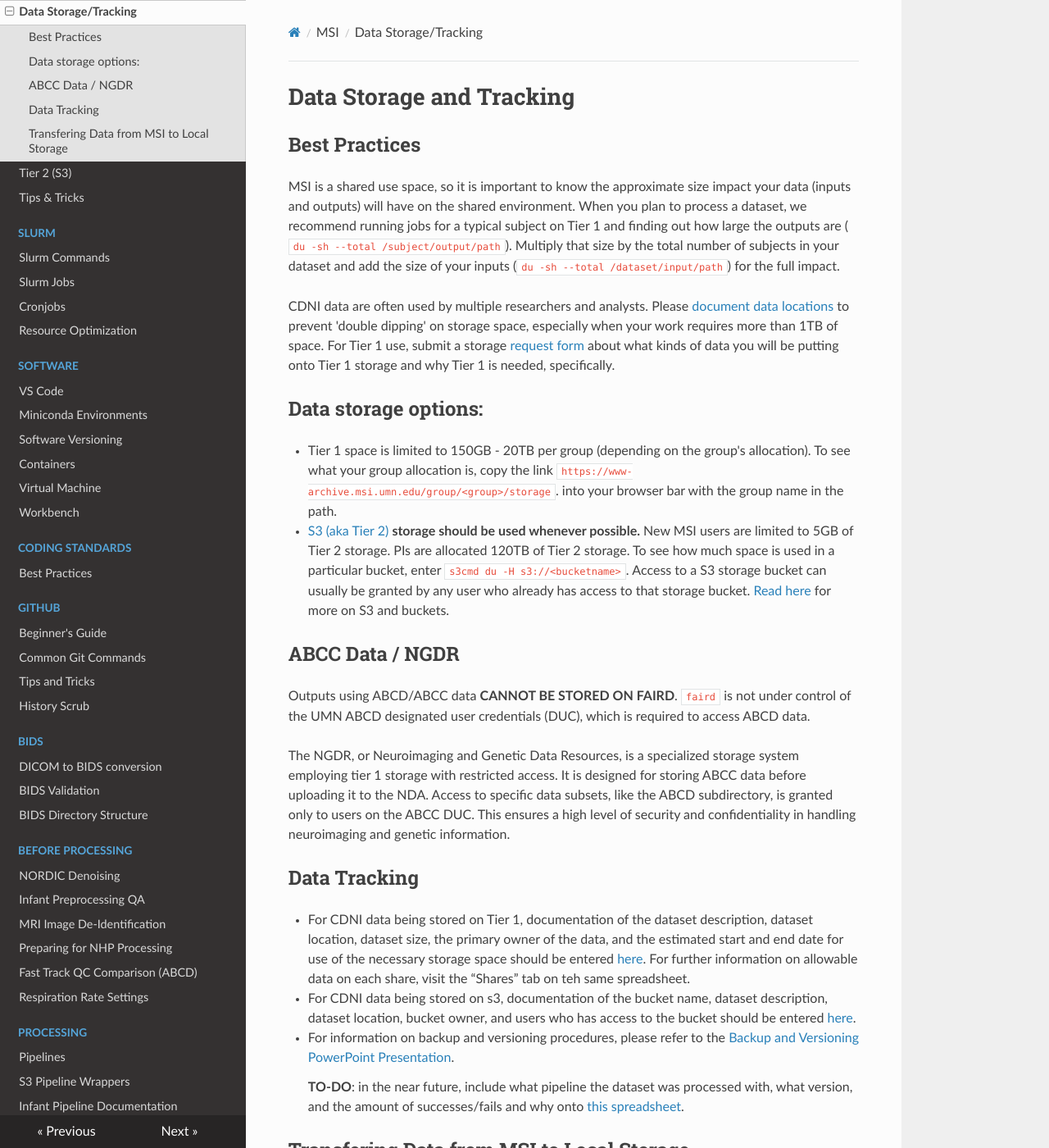
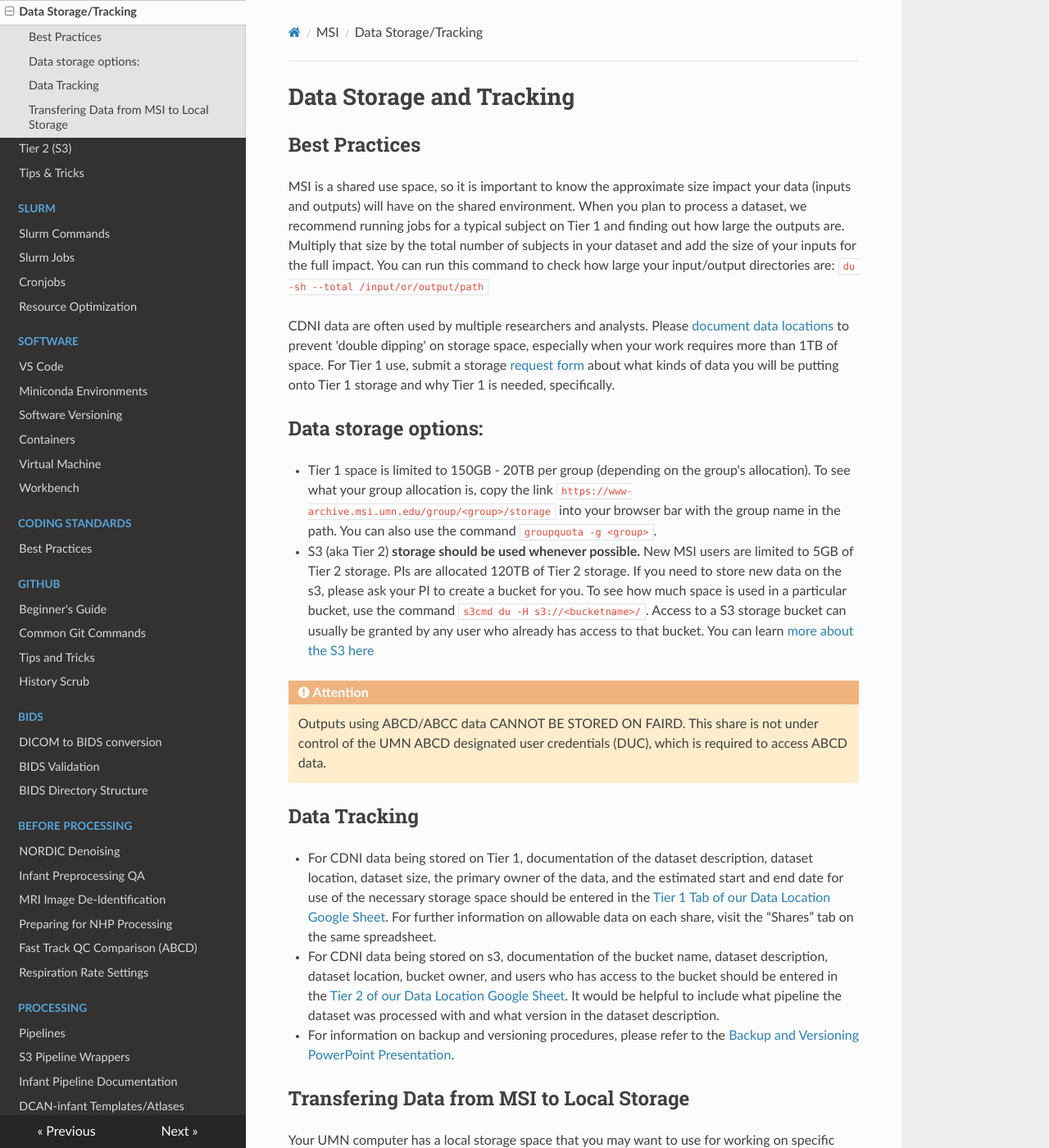
Before and after one commit to DCAN-Labs/cdni-brain, an MkDocs documentation site: the page built from docs/storage.md, in a window 1280 px wide and 1400 px high. Shown: the whole window at 82% size. Built offline with MkDocs 1.6.1, drawn with Linux system fonts in a browser that asks for light colours; nearby versions of some CDN libraries; some of the changed text lies outside the part shown.

Commit message:
reformat links, add clarifications

```diff
--- a/docs/storage.md
+++ b/docs/storage.md
@@ -2,35 +2,34 @@
 # Data Storage and Tracking
 
 ## Best Practices
-MSI is a shared use space, so it is important to know the approximate size impact your data (inputs and outputs) will have on the shared environment. When you plan to process a dataset, we recommend running jobs for a typical subject on Tier 1 and finding out how large the outputs are ( `du -sh --total /subject/output/path`). Multiply that size by the total number of subjects in your dataset and add the size of your inputs (`du -sh --total /dataset/input/path`) for the full impact.
+MSI is a shared use space, so it is important to know the approximate size impact your data (inputs and outputs) will have on the shared environment. When you plan to process a dataset, we recommend running jobs for a typical subject on Tier 1 and finding out how large the outputs are. Multiply that size by the total number of subjects in your dataset and add the size of your inputs for the full impact. You can run this command to check how large your input/output directories are: `du -sh --total /input/or/output/path`
 
 CDNI data are often used by multiple researchers and analysts. Please [document data locations](https://docs.google.com/spreadsheets/u/0/d/1QpKYJQqhuxoQhErBscAEev9npsd1RgKS8KdCL6FiuEo/edit) to prevent 'double dipping' on storage space, especially when your work requires more than 1TB of space. For Tier 1 use, submit a storage [request form](https://docs.google.com/forms/d/e/1FAIpQLSd1QI_Hmi3khwITVctnaDJYY2M1NegsAWYPR6AXoodUCrrpZw/viewform?usp=sf_link) about what kinds of data you will be putting onto Tier 1 storage and why Tier 1 is needed, specifically.
 
 ## Data storage options:
 
-* Tier 1 space is limited to 150GB - 20TB per group (depending on the group's allocation). To see what your group allocation is, copy the link `https://www-archive.msi.umn.edu/group/<group>/storage`. into your browser bar with the group name in the path.
+* Tier 1 space is limited to 150GB - 20TB per group (depending on the group's allocation). To see what your group allocation is, copy the link `https://www-archive.msi.umn.edu/group/<group>/storage` into your browser bar with the group name in the path. You can also use the command `groupquota -g <group>`.
 
-* [S3 (aka Tier 2)](s3.md) **storage should be used whenever possible.** New MSI users are limited to 5GB of Tier 2 storage. PIs are allocated 120TB of Tier 2 storage. To see how much space is used in a particular bucket, enter `s3cmd du -H s3://<bucketname>`. Access to a S3 storage bucket can usually be granted by any user who already has access to that storage bucket. [Read here](s3.md) for more on S3 and buckets.
+* S3 (aka Tier 2) **storage should be used whenever possible.** New MSI users are limited to 5GB of Tier 2 storage. PIs are allocated 120TB of Tier 2 storage. If you need to store new data on the s3, please ask your PI to create a bucket for you. To see how much space is used in a particular bucket, use the command `s3cmd du -H s3://<bucketname>/`. Access to a S3 storage bucket can usually be granted by any user who already has access to that bucket. You can learn [more about the S3 here](s3.md)
 
-## ABCC Data / NGDR
-
-Outputs using ABCD/ABCC data **CANNOT BE STORED ON FAIRD**. `faird` is not under control of the UMN ABCD designated user credentials (DUC), which is required to access ABCD data.
-
-The NGDR, or Neuroimaging and Genetic Data Resources, is a specialized storage system employing tier 1 storage with restricted access. It is designed for storing ABCC data before uploading it to the NDA. Access to specific data subsets, like the ABCD subdirectory, is granted only to users on the ABCC DUC. This ensures a high level of security and confidentiality in handling neuroimaging and genetic information.
+<div class="admonition attention">
+    <p class="first admonition-title">Attention</p>
+    <p class="last">
+        Outputs using ABCD/ABCC data CANNOT BE STORED ON FAIRD. This share is not under control of the UMN ABCD designated user credentials (DUC), which is required to access ABCD data.
+    </p>
+</div>
 
 ## Data Tracking
 
-* For CDNI data being stored on Tier 1, documentation of the dataset description, dataset location, dataset size, the primary owner of the data, and the estimated start and end date for use of the necessary storage space should be entered [here](https://docs.google.com/spreadsheets/d/1QpKYJQqhuxoQhErBscAEev9npsd1RgKS8KdCL6FiuEo/edit#gid=870411543). For further information on allowable data on each share, visit the “Shares” tab on teh same spreadsheet.
+* For CDNI data being stored on Tier 1, documentation of the dataset description, dataset location, dataset size, the primary owner of the data, and the estimated start and end date for use of the necessary storage space should be entered in the [Tier 1 Tab of our Data Location Google Sheet](https://docs.google.com/spreadsheets/d/1QpKYJQqhuxoQhErBscAEev9npsd1RgKS8KdCL6FiuEo/edit#gid=870411543). For further information on allowable data on each share, visit the “Shares” tab on the same spreadsheet.
 
-* For CDNI data being stored on s3, documentation of the bucket name, dataset description, dataset location, bucket owner, and users who has access to the bucket should be entered [here](https://docs.google.com/spreadsheets/u/0/d/1QpKYJQqhuxoQhErBscAEev9npsd1RgKS8KdCL6FiuEo/edit).
+* For CDNI data being stored on s3, documentation of the bucket name, dataset description, dataset location, bucket owner, and users who has access to the bucket should be entered in the [Tier 2 of our Data Location Google Sheet](https://docs.google.com/spreadsheets/u/0/d/1QpKYJQqhuxoQhErBscAEev9npsd1RgKS8KdCL6FiuEo/edit). It would be helpful to include what pipeline the dataset was processed with and what version in the dataset description.
 
 * For information on backup and versioning procedures, please refer to the [Backup and Versioning PowerPoint Presentation](https://docs.google.com/presentation/d/1UiXIvrsQNqVTgAtFib7Lvk2wOdcRSPTcUfG1zme4fqs/edit#slide=id.g149c53b2342_0_205).
-
-    **TO-DO**: in the near future, include what pipeline the dataset was processed with, what version, and the amount of successes/fails and why onto [this spreadsheet](https://docs.google.com/spreadsheets/d/1QpKYJQqhuxoQhErBscAEev9npsd1RgKS8KdCL6FiuEo/edit#gid=0).
 
 ## Transfering Data from MSI to Local Storage
 
 Your UMN computer has a local storage space that you may want to use for working on specific files. You can transfer files between local and MSI Tier 1 systems via [winSCP](https://www.msi.umn.edu/support/faq/how-do-i-use-winscp-transfer-data) or [FileZilla](https://www.msi.umn.edu/support/faq/how-do-i-use-filezilla-transfer-data).
 
 
-For questions, suggestions, or to note any errors, post an issue on our [Github](https://github.com/DCAN-Labs/cdni-brain/issues).
+For questions, suggestions, or to note any errors, [post a Github issue](https://github.com/DCAN-Labs/cdni-brain/issues).
```
Also changed, not shown: docs/msi-login.md (+12 -12 lines), docs/roadblocks.md (+9 -9 lines).
